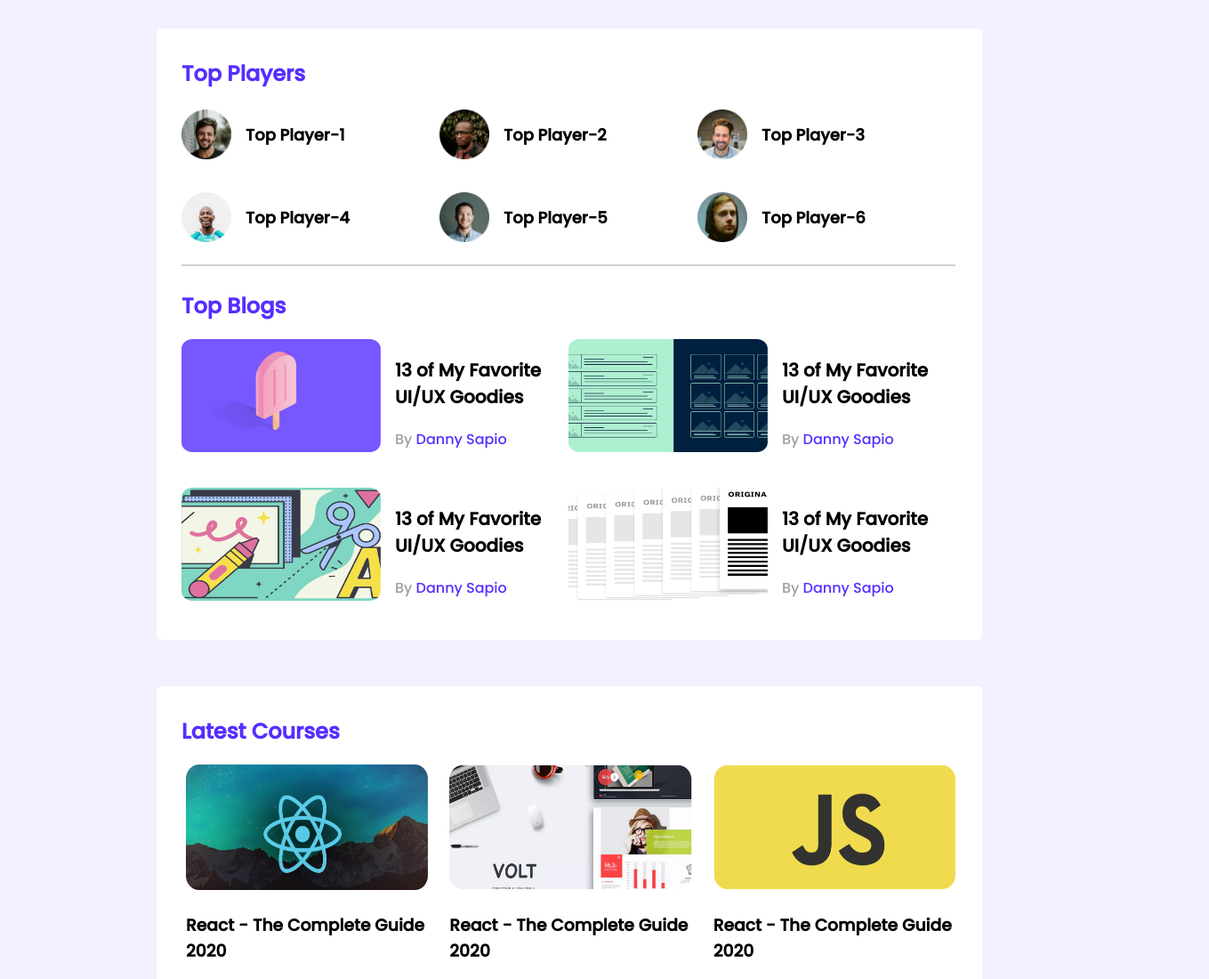
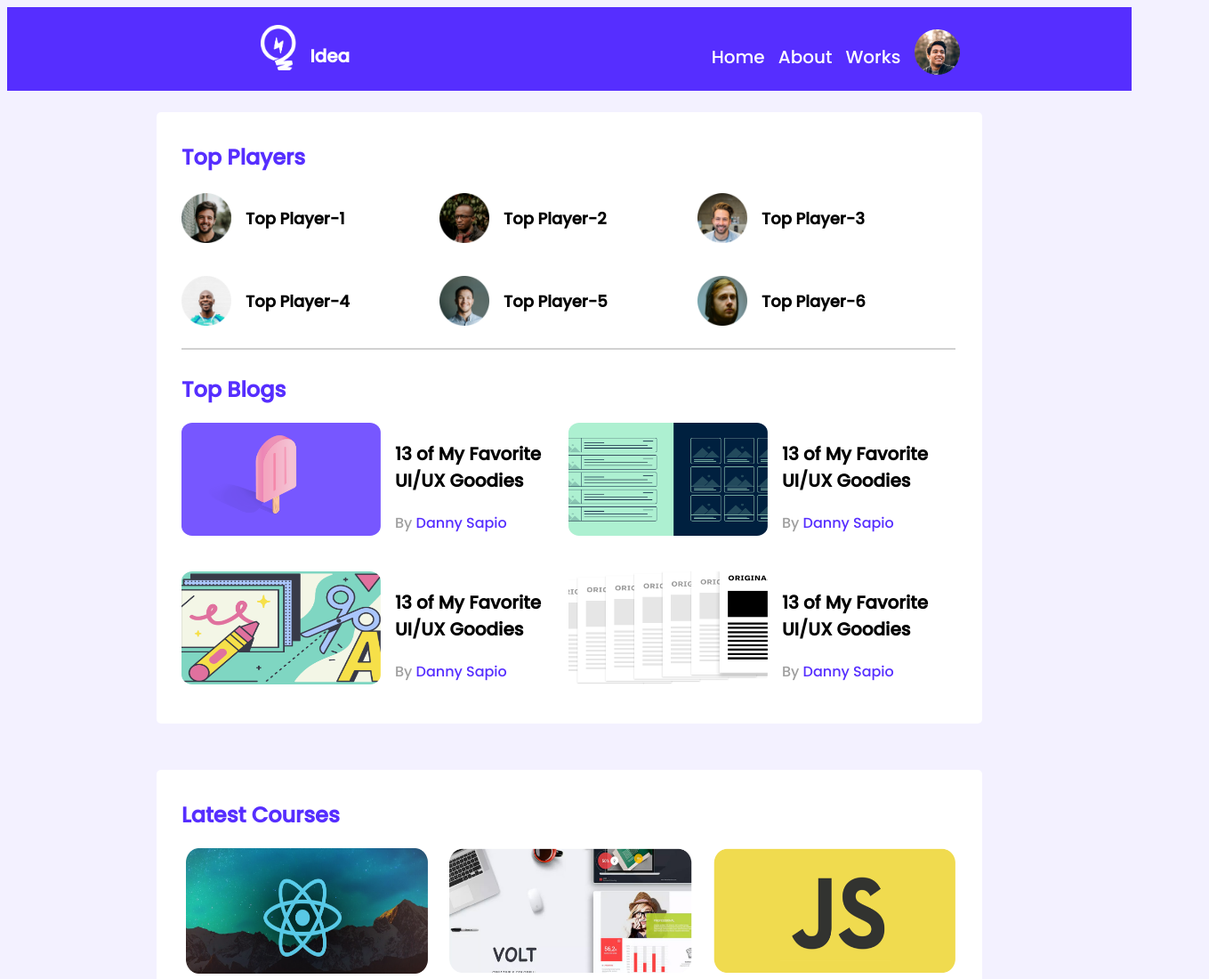
Before and after one commit to asshafi/leader-board-css3, a plain HTML site: page index.html in a window 1280 px wide. Shown: the top 1100 px of the page at 89% size, 1359 px wide, since content can reach past the window. Drawn offline with Linux system fonts and the light colour scheme.

Commit message:
last commit

```diff
--- a/index.html
+++ b/index.html
@@ -15,7 +15,24 @@
 <body>
     <!-- header start -->
     <header>
+        <nav>
+            <div class="header">
+                <div class="header-left">
+                    <img id="nav-icon" src="styles/images/icons/logo.png" alt="">
+                    <p>Idea</p>
+                </div>
+                <div class="header-right">
+                    <ul class="menu-bar">
+                        <li><a href="">Home</a></li>
+                        <li><a href="">About</a></li>
+                        <li><a href="">Works</a></li>
+                    </ul>
+                    <a href=""><img class="profile-logo" src="styles/images/icons/profile.png" alt=""></a>
+                </div>
 
+            </div>
+
+        </nav>
     </header>
     <!-- header end -->
     <main>
--- a/styles/style.css
+++ b/styles/style.css
@@ -2,9 +2,59 @@
 @import url('https://fonts.googleapis.com/css2?family=Poppins:wght@500&display=swap');
 
 /* common styles  */
+
 body {
     font-family: 'Poppins', sans-serif;
     background-color: #f3f1ff;
+}
+
+nav {
+    width: auto;
+    height: 94px;
+    background-color: #562EFF;
+}
+
+.header {
+    display: grid;
+    grid-template-columns: repeat(2, 1fr);
+    column-gap: 29%;
+}
+
+.header-left {
+    display: flex;
+    padding-left: 285px;
+    padding-top: 20px;
+    column-gap: 15px;
+    color: white;
+    font-size: 20px;
+    font-weight: 600;
+}
+
+.header-right {
+    display: flex;
+    padding-top: 25px;
+    padding-right: 280px;
+
+}
+
+.header-right ul {
+    display: flex;
+    list-style: none;
+
+
+}
+
+.menu-bar li a {
+    text-decoration: none;
+    list-style: none;
+    color: white;
+    padding-right: 15px;
+    font-size: 20px;
+}
+
+#nav-icon {
+    width: 40.42px;
+    height: 51px;
 }
 
 main {
@@ -152,8 +202,14 @@ hr {
 /* mobile device
 --------------------------------*/
 @media screen and (max-width: 688px) {
+    .header {
+        width: 100%;
+        grid-template-columns: repeat(2, 1fr);
+        justify-content: space-around;
+    }
 
-    .container {
+    .container,
+    .header {
         width: 100%;
     }
 
@@ -178,8 +234,15 @@ hr {
 
 /* tablet device */
 @media screen and (min-width:688px) and (max-width:992px) {
-    .container {
+    .header {
+        grid-template-columns: repeat(2, 1fr);
+        justify-content: space-around;
+    }
+
+    .container,
+    .header {
         width: 100%;
+        justify-content: center;
     }
 
     .players,
```
